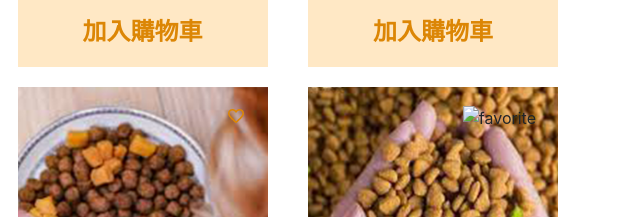
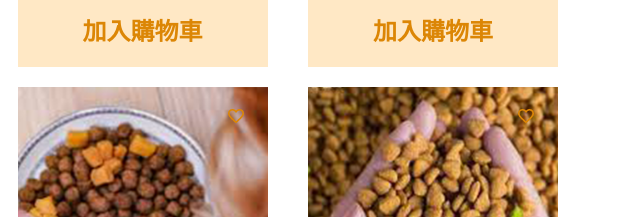
Before and after one commit to york4208tw/E-commerce, a plain HTML site: page index.html in a window 1280 px wide. Shown: the part 1283-1500 px from the top of the page, 640-1280 px from the left. Drawn offline with nearby package versions, Linux system fonts and the light colour scheme.

Commit message:
Update index.html

```diff
--- a/index.html
+++ b/index.html
@@ -104,7 +104,7 @@
                             </li>
                             <li data-aos="fade-right" class="product">
                                 <a href=""><img class="product-pic" src="pic/p-6.png" alt="p-6.png"></a>
-                                <img class="favorite" src="/ic/favorite_border.png" alt="favorite">
+                                <img class="favorite" src="pic/favorite_border.png" alt="favorite">
                                 <div class="product-info">
                                     <div class="product-name"><a href="#">狗糧</a></div>
                                     <div class="product-cost">NT$ 450</div>
```
